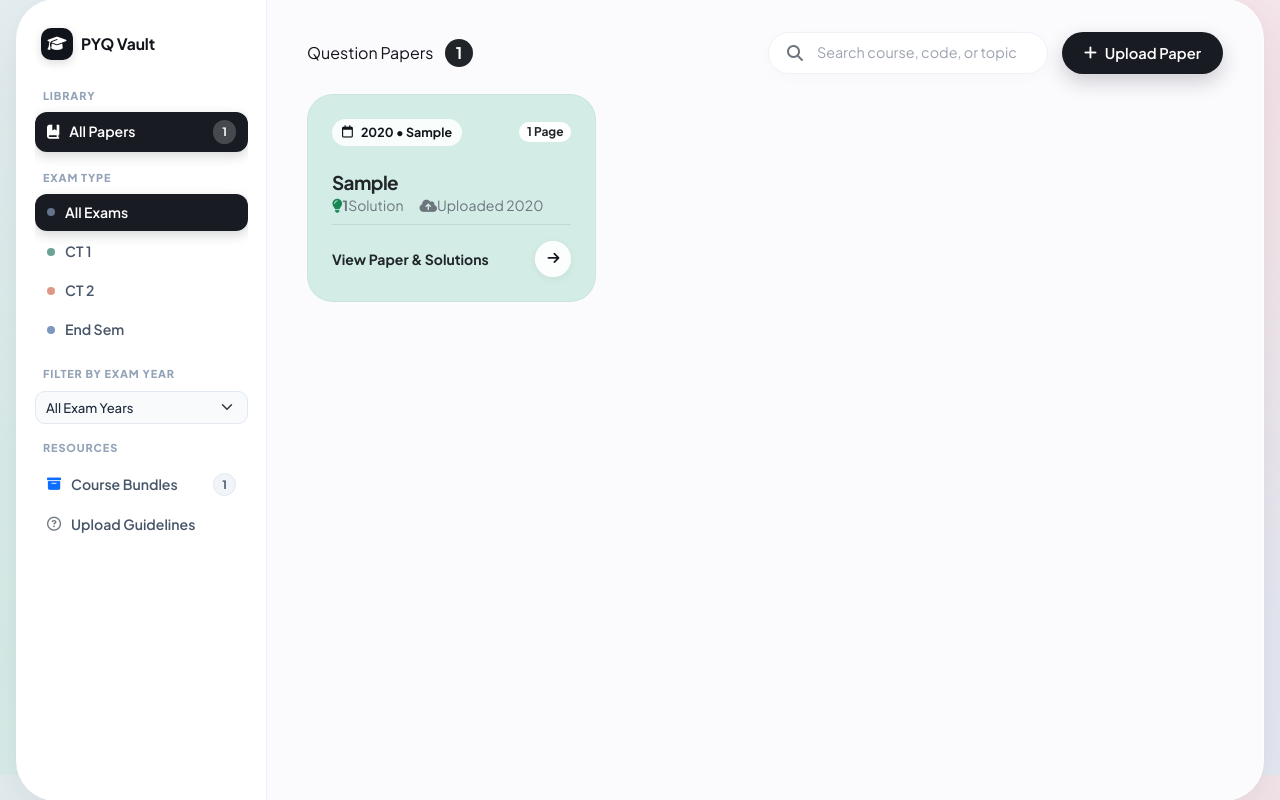
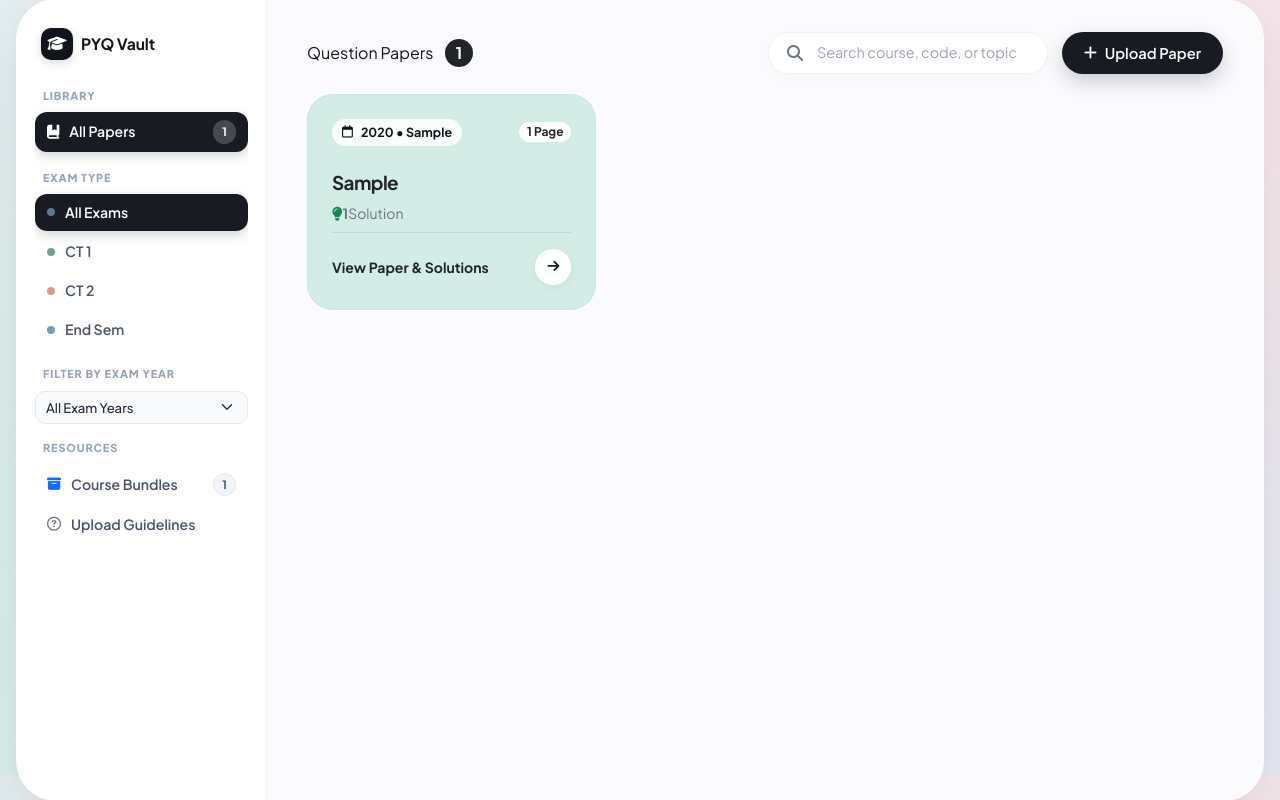
Before and after one commit to Shadycat-19/PYQ-Vault, a Flask app: page / in a window 1280 px wide. Shown: the part 25-825 px from the top of the page. Run offline with Flask 3, Linux system fonts and the light colour scheme; tables that the repository leaves empty hold one stand-in row (values such as "Sample post"); some libraries are stand-ins or nearby versions.

Commit message:
Minor dashboard update

```diff
--- a/templates/index.html
+++ b/templates/index.html
@@ -58,14 +58,10 @@
                                     {{ paper.course }}
                                 </a>
                             </h4>
-                            <div class="d-flex align-items-center gap-3 text-secondary small mt-2.5">
+                            <div class="d-flex align-items-center gap-3 text-secondary small mt-2">
                                 <span class="d-flex align-items-center gap-1.5">
                                     <i class="fa-solid fa-lightbulb {% if paper.solution_count > 0 %}text-success{% else %}text-muted{% endif %}"></i>
                                     <strong>{{ paper.solution_count }}</strong> {{ 'Solution' if paper.solution_count == 1 else 'Solutions' }}
-                                </span>
-                                <span class="d-flex align-items-center gap-1.5" title="Uploaded on {{ paper.upload_date.strftime('%b %d, %Y') if paper.upload_date else '' }}">
-                                    <i class="fa-solid fa-cloud-arrow-up text-secondary"></i>
-                                    Uploaded {{ paper.upload_date.strftime('%Y') if paper.upload_date else 'Recent' }}
                                 </span>
                             </div>
                         </div>
```
